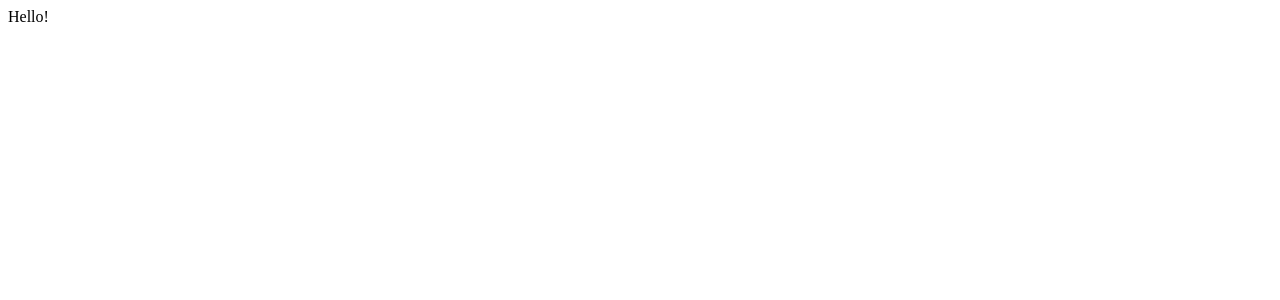
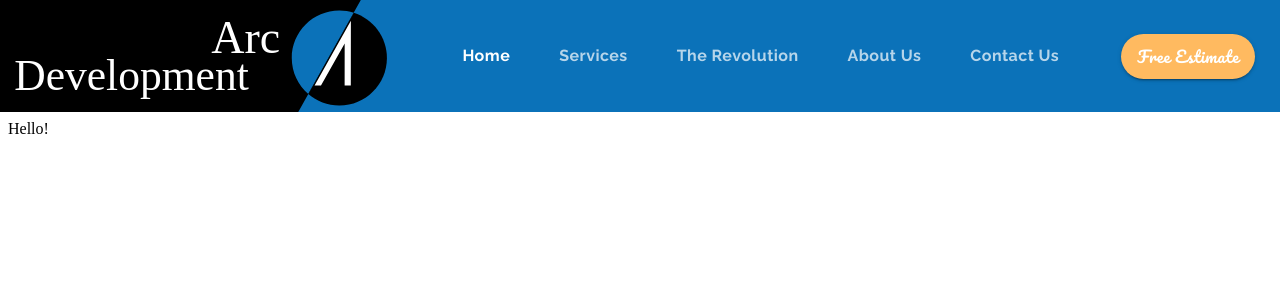
Before and after one commit to seanphenomenon/material-ui-website, a React (Create React App) app: page / in a window 1280 px wide. Shown: the top 300 px of the page. Built offline with nearby package versions, Linux system fonts and the light colour scheme.

Commit message:
created application nav bar

```diff
--- a/package.json
+++ b/package.json
@@ -4,6 +4,7 @@
   "private": true,
   "dependencies": {
     "@material-ui/core": "^4.11.0",
+    "@material-ui/styles": "^4.10.0",
     "@testing-library/jest-dom": "^4.2.4",
     "@testing-library/react": "^9.3.2",
     "@testing-library/user-event": "^7.1.2",
--- a/public/index.html
+++ b/public/index.html
@@ -2,7 +2,7 @@
 <html lang="en">
   <head>
     <meta charset="utf-8" />
-    <link rel="icon" href="%PUBLIC_URL%/favicon.ico" />
+    <link rel="icon" href="%PUBLIC_URL%/favicon.png" />
     <meta name="viewport" content="width=device-width, initial-scale=1" />
     <meta name="theme-color" content="#000000" />
     <meta
@@ -14,8 +14,7 @@
       manifest.json provides metadata used when your web app is installed on a
       user's mobile device or desktop. See https://developers.google.com/web/fundamentals/web-app-manifest/
     -->
-    <link rel="manifest" href="%PUBLIC_URL%/manifest.json" />
-    <link rel="stylesheet" href="https://fonts.googleapis.com/css?family=Roboto:300,400,500,700&display=swap" />
+    <link rel="stylesheet" href="https://fonts.googleapis.com/css?family=Pacifico|Raleway:100,400,400i,700|Roboto:300,400,500,700&display=swap" />
     <!--
       Notice the use of %PUBLIC_URL% in the tags above.
       It will be replaced with the URL of the `public` folder during the build.
@@ -25,7 +24,7 @@
       work correctly both with client-side routing and a non-root public URL.
       Learn how to configure a non-root public URL by running `npm run build`.
     -->
-    <title>React App</title>
+    <title>Arc Development</title>
   </head>
   <body>
     <noscript>You need to enable JavaScript to run this app.</noscript>
--- a/src/App.js
+++ /dev/null
@@ -1,12 +0,0 @@
-import React from 'react';
-
-
-function App() {
-  return (
-    <div className="App">
-     Hello!
-    </div>
-  );
-}
-
-export default App;
--- /dev/null
+++ b/src/components/App.js
@@ -0,0 +1,15 @@
+import React from "react";
+import Header from "../components/ui/Header";
+import { ThemeProvider } from "@material-ui/styles";
+import theme from "../components/ui/Theme";
+
+function App() {
+  return (
+    <ThemeProvider theme={theme}>
+      <Header />
+      Hello!
+    </ThemeProvider>
+  );
+}
+
+export default App;
--- /dev/null
+++ b/src/components/ui/Header.js
@@ -0,0 +1,93 @@
+import React, { useState } from "react";
+import AppBar from "@material-ui/core/AppBar";
+import Toolbar from "@material-ui/core/Toolbar";
+import useScrollTrigger from "@material-ui/core/useScrollTrigger";
+import { makeStyles } from "@material-ui/styles";
+import Tabs from "@material-ui/core/Tabs";
+import Tab from "@material-ui/core/Tab";
+import Button from "@material-ui/core/Button";
+
+import logo from "../../assets/logo.svg";
+
+function ElevationScroll(props) {
+  const { children } = props;
+
+  const trigger = useScrollTrigger({
+    disableHysteresis: true,
+    threshold: 0, // threshold controls how far user has to start scrolling before it triggers navbar elevation
+  });
+
+  return React.cloneElement(children, {
+    elevation: trigger ? 4 : 0, //once triggered, it will return the elevation of 4. Otherwise, it will remain flat(0).
+  });
+}
+
+const useStyles = makeStyles((theme) => ({
+  toolbarMargin: {
+    ...theme.mixins.toolbar, //using spread operator here copies the styles over from default theme mixin to be able to apply them to components/elements. Helps to push text from under toolbar.
+    marginBottom: "3em",
+  },
+  logo: {
+    height: "7em",
+  },
+  tabContainer: {
+    marginLeft: "auto",
+  },
+  tab: {
+    ...theme.typography.tab,
+    minWidth: 10,
+    marginLeft: "25px",
+  },
+  button: {
+    ...theme.typography.estimate,
+    borderRadius: "50px",
+    marginLeft: "50px",
+    marginRight: "25px",
+    height: "45px",
+  },
+}));
+
+export default function Header(props) {
+  const classes = useStyles();
+  const [value, setValue] = useState(0);
+
+  const handleChange = (e, value) => {
+    setValue(value);
+  };
+
+  return (
+    <React.Fragment>
+      {/* react fragment allows the use of div below without needing enclosing wrapper div element. */}
+      <ElevationScroll>
+        <AppBar position="fixed" color="primary">
+          <Toolbar disableGutters={true}>
+            {" "}
+            {/* disable gutters gets rid of default padding on the sides of the toolbar*/}
+            <img src={logo} alt="company logo" className={classes.logo} />
+            <Tabs
+              value={value}
+              onChange={handleChange}
+              className={classes.tabContainer}
+              indicatorColor="primary"
+            >
+              <Tab className={classes.tab} label="Home" />
+              <Tab className={classes.tab} label="Services" />
+              <Tab className={classes.tab} label="The Revolution" />
+              <Tab className={classes.tab} label="About Us" />
+              <Tab className={classes.tab} label="Contact Us" />
+            </Tabs>
+            <Button
+              variant="contained"
+              color="secondary"
+              className={classes.button}
+            >
+              Free Estimate
+            </Button>
+          </Toolbar>
+        </AppBar>
+      </ElevationScroll>
+      <div className={classes.toolbarMargin} />
+      {/* This will  push text out from under navbar, by applying min height.*/}
+    </React.Fragment>
+  );
+}
--- /dev/null
+++ b/src/components/ui/Theme.js
@@ -0,0 +1,35 @@
+import { createMuiTheme } from "@material-ui/core/styles";
+
+// Note: this theme file is used for custom styling we intend to use elsewhere in the application and can be called in other files using spread operator.
+
+const arcBlue = "#0B72B9";
+const arcOrange = "#FFBA60";
+
+export default createMuiTheme({
+  palette: {
+    common: {
+      arcBlue: `${arcBlue}`,
+      arcOrange: `${arcOrange}`,
+    },
+    primary: {
+      main: `${arcBlue}`,
+    },
+    secondary: {
+      main: `${arcOrange}`,
+    },
+  },
+  typography: {
+    tab: {
+      fontFamily: "Raleway",
+      textTransform: "none",
+      fontWeight: 700,
+      fontSize: "1rem",
+    },
+    estimate: {
+      fontFamily: "Pacifico",
+      fontSize: "1rem",
+      textTransform: "none",
+      color: "white",
+    },
+  },
+});
--- a/src/index.js
+++ b/src/index.js
@@ -1,6 +1,6 @@
 import React from 'react';
 import ReactDOM from 'react-dom';
-import App from './App';
+import App from './components/App';
 
 ReactDOM.render(<App />, document.getElementById('root')
 );
```
Also changed, not shown: public/favicon.png (renamed from src/assets/favicon.png), public/manifest.json (deleted), 1 other file (tests, documents, lock files or other folders).
